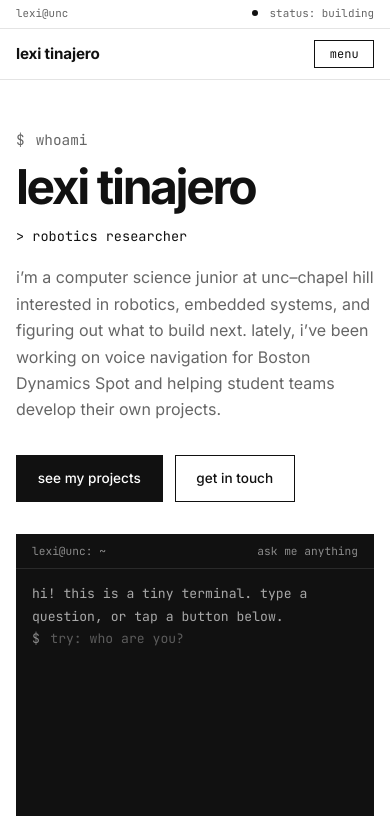
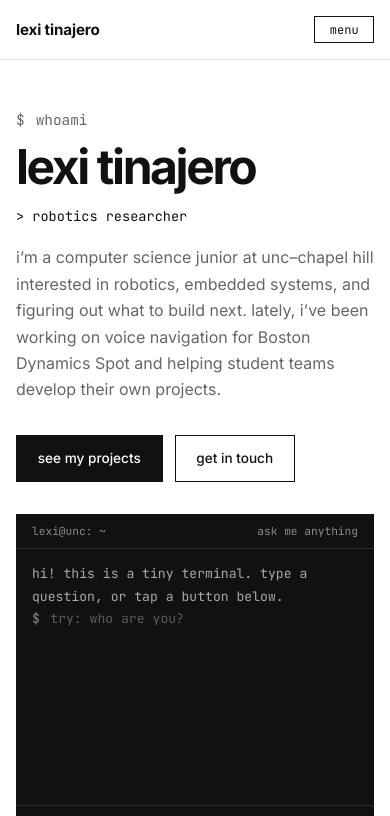
Before and after one commit to lexitinajero/portfolio, a React (Vite) app: page / in a window 390 px wide. Shown: the top 816 px of the page. Built offline with nearby package versions, Linux system fonts and the light colour scheme.

Commit message:
remove status bar

```diff
--- a/src/App.tsx
+++ b/src/App.tsx
@@ -2,7 +2,6 @@ import { useCallback, useEffect, useState } from "react";
 import { photos, profile } from "./content";
 import { ContentsMenu } from "./components/ContentsMenu";
 import { Intro } from "./components/Intro";
-import { StatusBar } from "./components/StatusBar";
 import { AboutPage } from "./pages/AboutPage";
 import { HomePage } from "./pages/HomePage";
 import { MomentsPage } from "./pages/MomentsPage";
@@ -31,7 +30,6 @@ function App() {
       <Intro onDone={markIntroDone} />
 
       <header className="topbar">
-        <StatusBar />
         <div className="topbar-row">
           <a href={pageHref("home")} className="topbar-logo">
             lexi tinajero
--- a/src/components/StatusBar.tsx
+++ /dev/null
@@ -1,24 +0,0 @@
-import { useEffect, useState } from "react";
-
-function localTime() {
-  return new Date().toLocaleTimeString("en-US", { hour: "numeric", minute: "2-digit", second: "2-digit" }).toLowerCase();
-}
-
-export function StatusBar() {
-  const [time, setTime] = useState(localTime);
-
-  useEffect(() => {
-    const id = setInterval(() => setTime(localTime()), 1000);
-    return () => clearInterval(id);
-  }, []);
-
-  return (
-    <div className="statusbar" aria-hidden="true">
-      <span>lexi@unc</span>
-      <span className="statusbar-time">{time}</span>
-      <span>
-        <span className="status-dot" /> status: building
-      </span>
-    </div>
-  );
-}
--- a/src/index.css
+++ b/src/index.css
@@ -9,7 +9,7 @@
   --mono: "JetBrains Mono", ui-monospace, Menlo, monospace;
 
   --gutter: clamp(1rem, 4vw, 2.5rem);
-  --topbar: 5rem;
+  --topbar: 3.75rem;
 
   color-scheme: light;
 }
@@ -167,31 +167,6 @@ a {
   padding: 0 var(--gutter);
 }
 
-.statusbar {
-  display: flex;
-  justify-content: space-between;
-  gap: 1rem;
-  padding: 0.3rem var(--gutter);
-  border-bottom: 1px solid var(--line);
-  font-family: var(--mono);
-  font-size: 0.68rem;
-  color: var(--gray);
-}
-.status-dot {
-  display: inline-block;
-  width: 6px;
-  height: 6px;
-  margin-right: 0.3rem;
-  border-radius: 50%;
-  background: var(--black);
-  vertical-align: 1px;
-  animation: blink 2s steps(1) infinite;
-}
-@media (max-width: 560px) {
-  .statusbar-time {
-    display: none;
-  }
-}
 .topbar-logo {
   font-size: 0.95rem;
   font-weight: 700;
```
